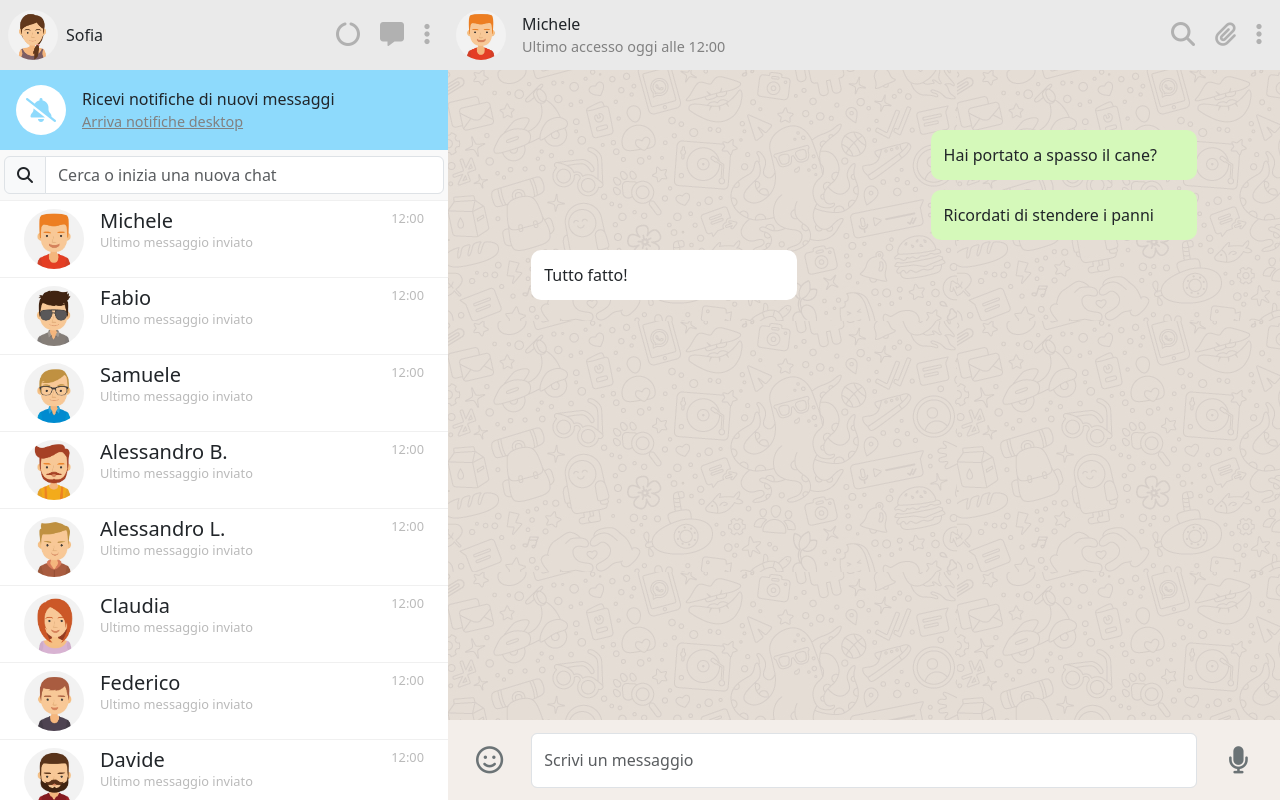
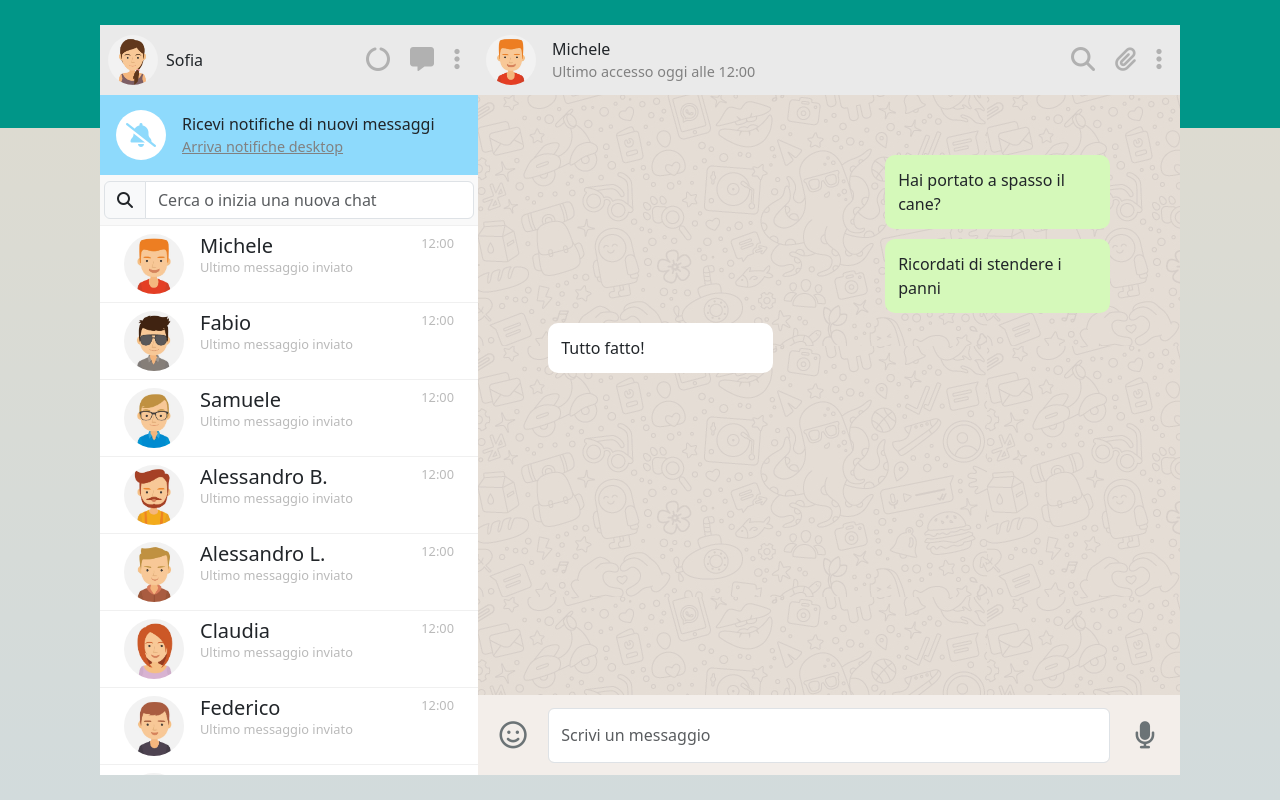
Before and after one commit to taddeoneri/vue-boolzapp, a plain HTML site: page index.html in a window 1280 px wide. Drawn offline with nearby package versions, Linux system fonts and the light colour scheme.

Commit message:
fixed background image

```diff
--- a/index.html
+++ b/index.html
@@ -11,7 +11,7 @@
 </head>
 <body>
 
-    <div id="app">
+    <div id="app" class="d-flex align-items-center justify-content-center">
         <div class="box d-flex">
             <div class="box-left">
                 <div class="box-left-me d-flex align-items-center justify-content-between p-2">
--- a/style/style.css
+++ b/style/style.css
@@ -1,14 +1,17 @@
-.box{
+#app{
     width: 100vw;
     height: 100vh;
+    background-image: linear-gradient(to bottom,#009688 0px, #009688 16vh, #dddbd1 16vh, #d2dbdc 100%);
+}
+.box{
+    width: calc(100vw - 200px);
+    height: calc(100vh - 50px);
 }
 .box-left{
     width: 35%;
-    height: 100vh;
 }
 .box-right{
     width: 65%;
-    height: 100vh;
 }
 .box-left-me, .box-right-user{
     height: 70px;
```
